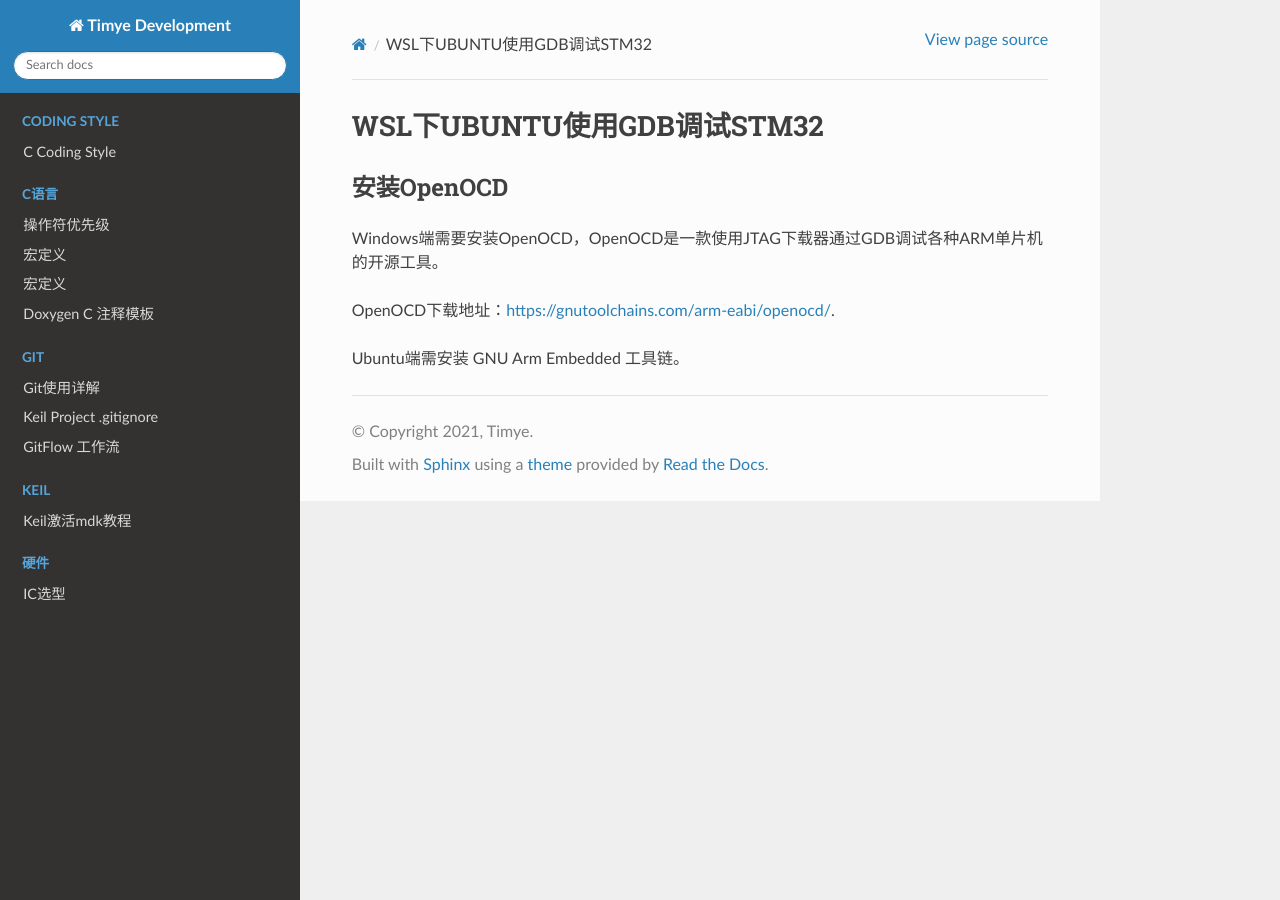
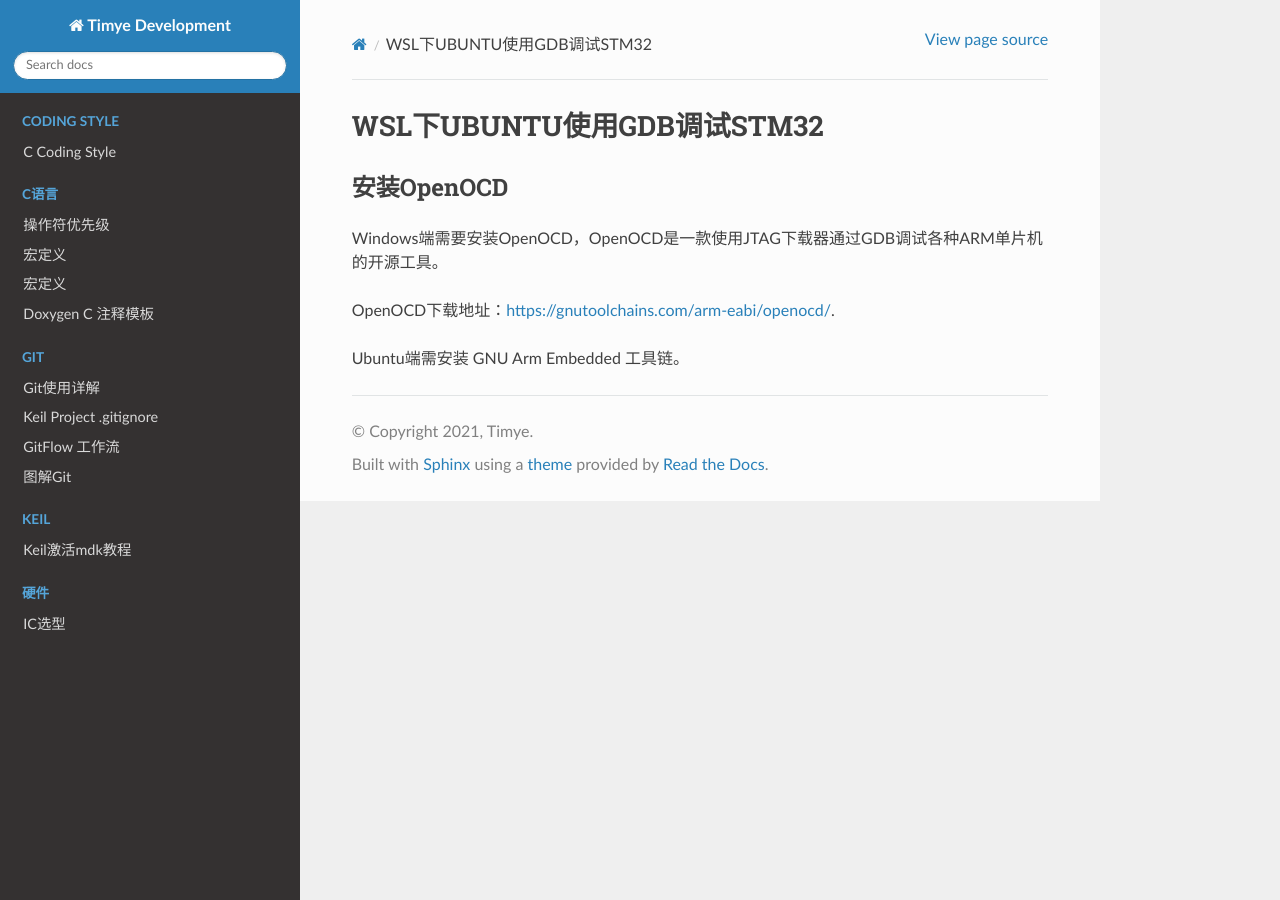
Before and after one commit to tpq7/development, a Sphinx documentation site: the page built from docs/wsl-gdb.md, in a window 1280 px wide. Built offline with Sphinx 7.4.7 and the Read the Docs theme 2.0.0, drawn with Linux system fonts in a browser that asks for light colours; pages that are not in the unit, such as notebooks, are missing from menus.

Commit message:
添加图解Git目录

```diff
--- a/docs/index.rst
+++ b/docs/index.rst
@@ -28,6 +28,7 @@
    Git/Git Intro
    Git/Keil Project .gitignore
    Git/gitflow
+   Git/图解Git
 
 .. toctree::
    :maxdepth: 2
```
